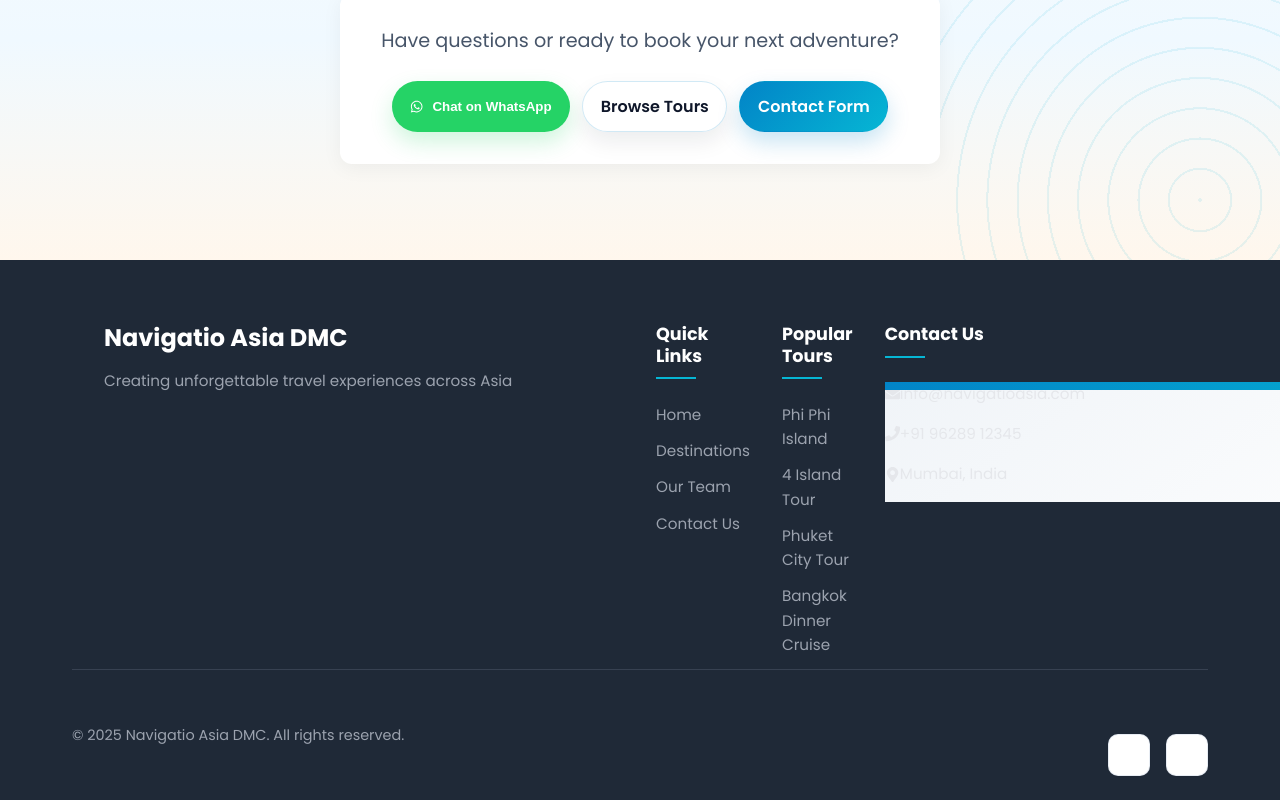
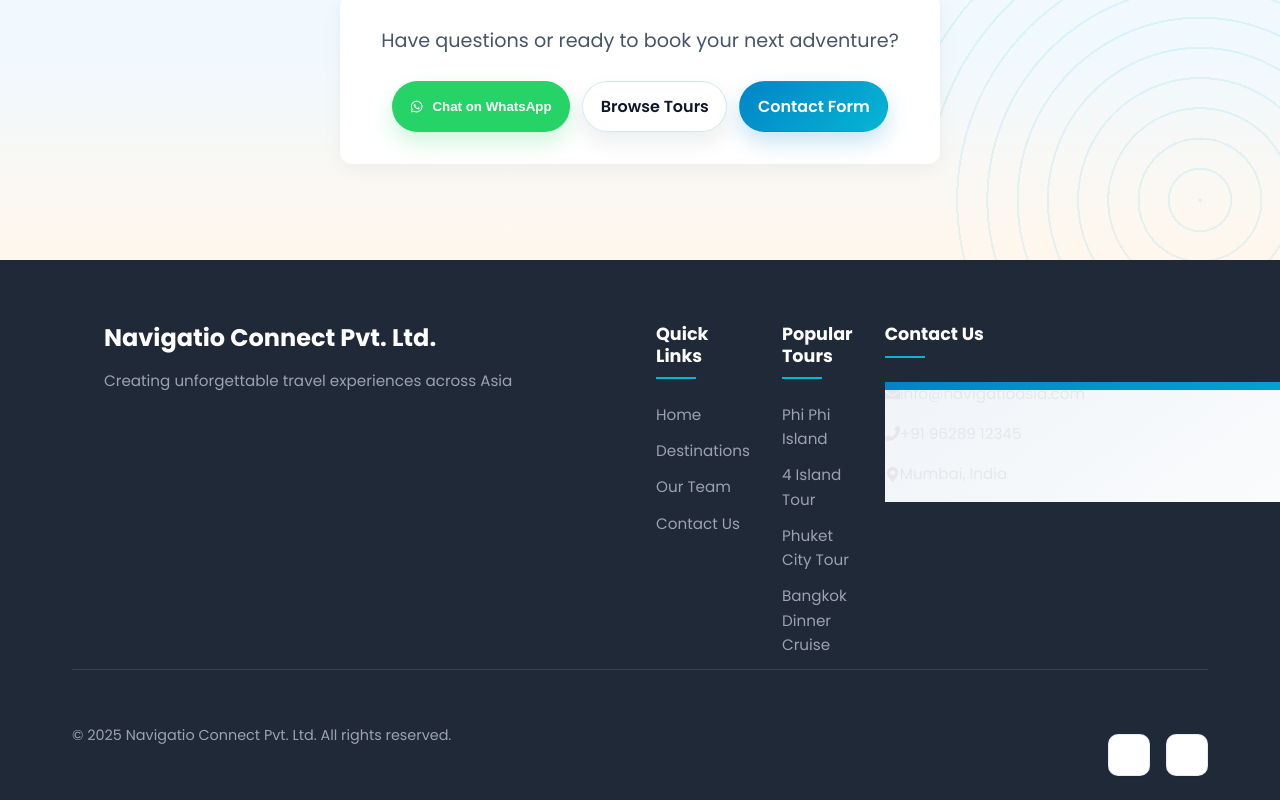
Before and after one commit to ayush199816/Landing_Navigatio, a React (Create React App) app: page / in a window 1280 px wide. Shown: the part 8436-9236 px from the top of the page. Built offline with nearby package versions, Linux system fonts and the light colour scheme.

Commit message:
added company name in footer

```diff
--- a/src/App.js
+++ b/src/App.js
@@ -378,7 +378,7 @@ const Footer = () => (
     <div className="container">
       <div className="footer-content">
         <div className="footer-logo">
-          <h3>Navigatio Asia DMC</h3>
+          <h3>Navigatio Connect Pvt. Ltd.</h3>
           <p>Creating unforgettable travel experiences across Asia</p>
         </div>
         <div className="footer-links">
@@ -411,7 +411,7 @@ const Footer = () => (
         </div>
       </div>
       <div className="footer-bottom">
-        <p>&copy; {new Date().getFullYear()} Navigatio Asia DMC. All rights reserved.</p>
+        <p>&copy; {new Date().getFullYear()} Navigatio Connect Pvt. Ltd. All rights reserved.</p>
         <div className="social-links">
           <a href="https://www.instagram.com/navigatio.asia" aria-label="Instagram"><i className="fab fa-instagram"></i></a>
           <a href="https://in.linkedin.com/company/navigatioasiadmc" aria-label="LinkedIn"><i className="fab fa-linkedin"></i></a>
```
Also changed, not shown: 8 other files (tests, documents, lock files or other folders).
